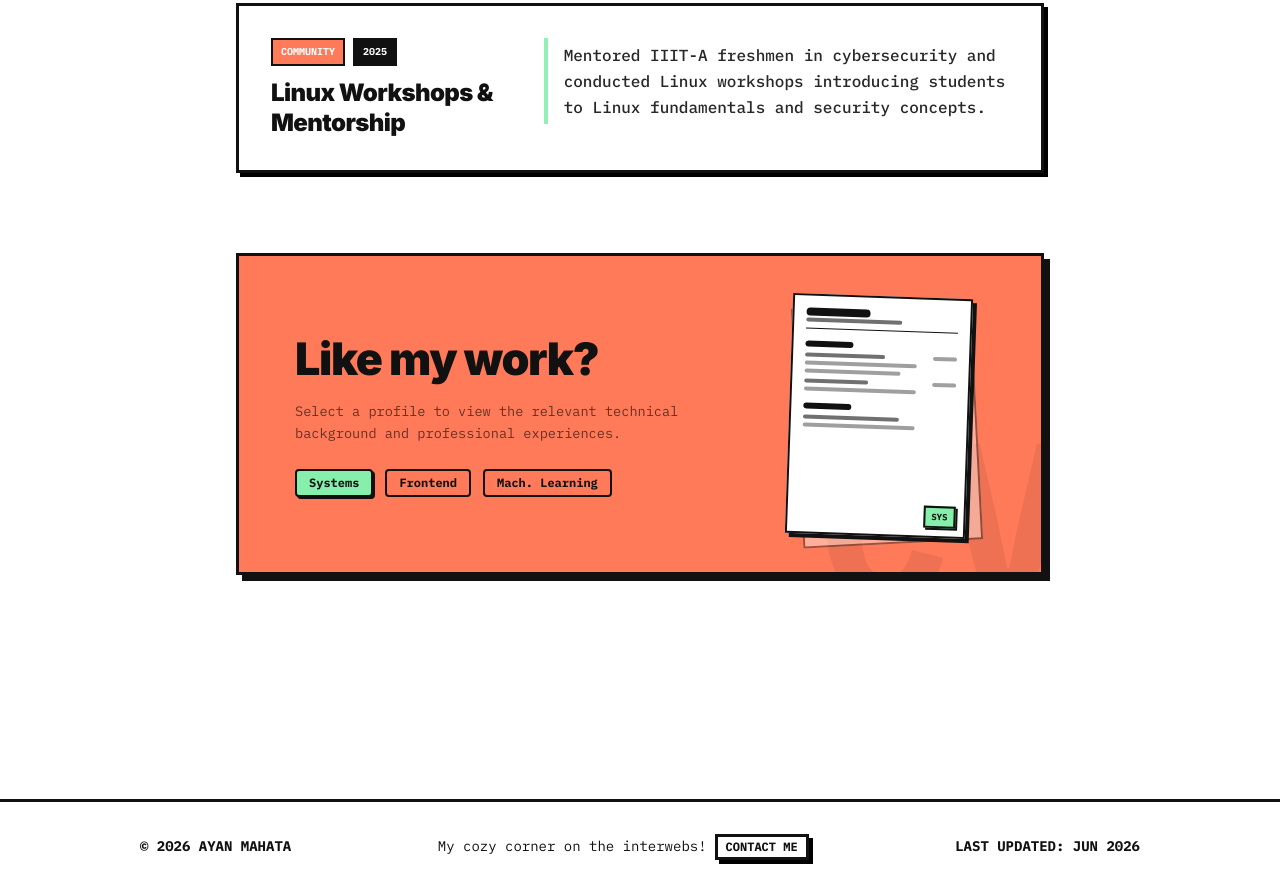
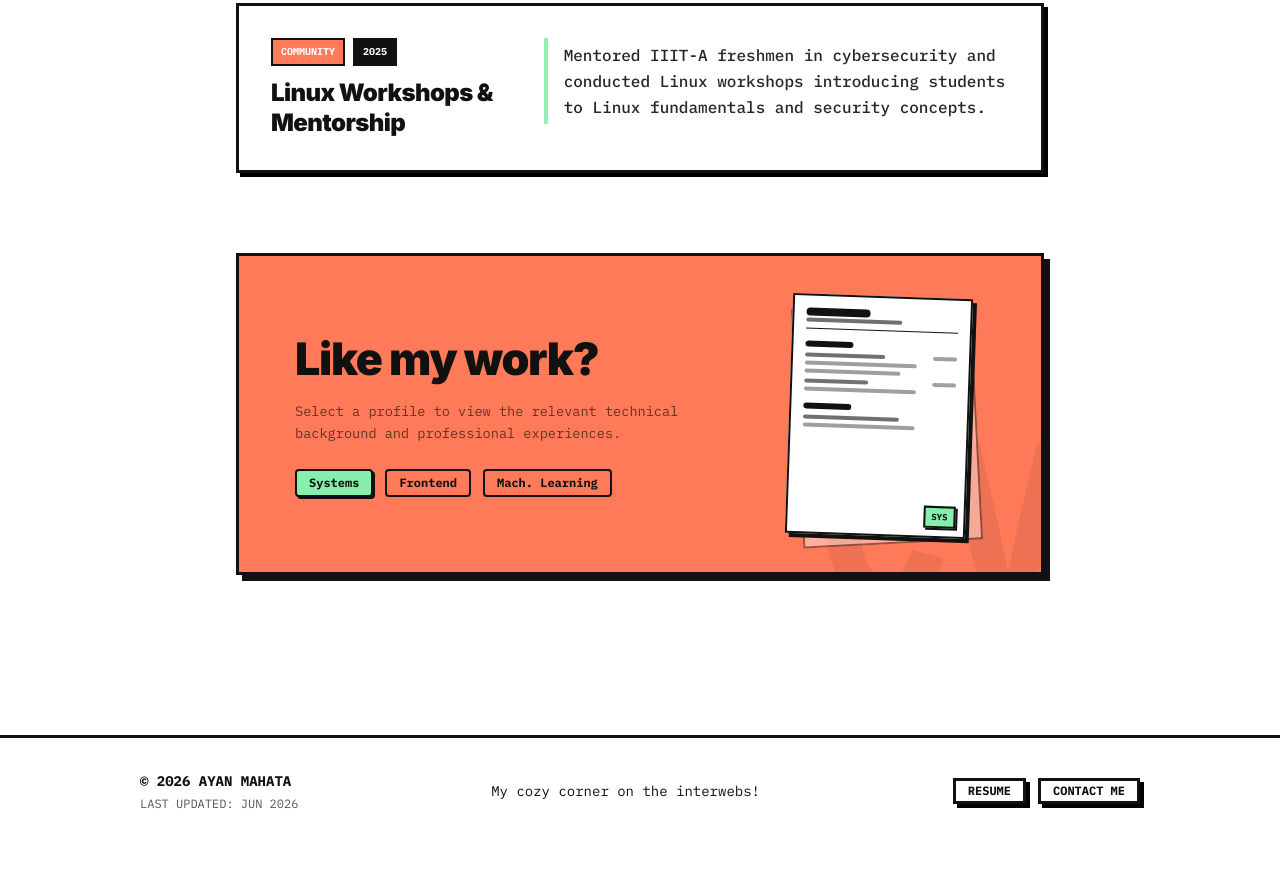
Before and after one commit to RickyTheDude/Portfolio-Website, an Astro site: page /work in a window 1280 px wide. Shown: the part 2961-3853 px from the top of the page. After the commit the page ends 3805 px from the top, so only its background shows below. Built offline with nearby package versions, Linux system fonts and the light colour scheme; Astro itself is replaced by a stand-in of ours.

Commit message:
feat: initialize site layout component and work page template

```diff
--- a/src/layouts/Layout.astro
+++ b/src/layouts/Layout.astro
@@ -121,14 +121,20 @@ const currentPath = Astro.url.pathname;
 
     <!-- Footer -->
     <footer class="site-footer" id="site-footer">
-      <div class="footer-inner">
-        <span class="mono font-bold">&copy; {new Date().getFullYear()} AYAN MAHATA</span>
-        <span class="mono font-light footer-tagline">
-          <span>My cozy corner on the interwebs!</span>
-          <button id="footer-contact-trigger" class="neo-btn font-bold cursor-none" style="padding: 0.25rem 0.5rem; font-size: 0.75rem; font-family: var(--font-mono); line-height: 1;">CONTACT ME</button>
-        </span>
+      <div class="footer-inner flex flex-col md:flex-row justify-between items-center gap-4 w-full">
+        <div class="flex flex-col items-center md:items-start gap-1">
+          <span class="mono font-bold">&copy; {new Date().getFullYear()} AYAN MAHATA</span>
+          <span class="mono font-light text-xs opacity-70">LAST UPDATED: {new Date().toLocaleDateString('en-US', { month: 'short', year: 'numeric' }).toUpperCase()}</span>
+        </div>
 
-        <span class="mono font-bold">LAST UPDATED: {new Date().toLocaleDateString('en-US', { month: 'short', year: 'numeric' }).toUpperCase()}</span>
+        <div class="footer-tagline text-center">
+          <span class="mono font-light hidden md:inline">My cozy corner on the interwebs!</span>
+        </div>
+
+        <div class="flex items-center gap-3">
+          <a href="/work#resume-bento-card" class="neo-btn font-bold cursor-none bg-[var(--color-pink)] hover:bg-[var(--color-cyan)]" style="padding: 0.25rem 0.75rem; font-size: 0.75rem; font-family: var(--font-mono); line-height: 1;">RESUME</a>
+          <button id="footer-contact-trigger" class="neo-btn font-bold cursor-none" style="padding: 0.25rem 0.75rem; font-size: 0.75rem; font-family: var(--font-mono); line-height: 1;">CONTACT ME</button>
+        </div>
       </div>
     </footer>
 
--- a/src/pages/work.astro
+++ b/src/pages/work.astro
@@ -74,7 +74,7 @@ const communityWork = [
 ---
 
 <Layout title="Ayan Mahata — Work">
-  <section class="max-w-5xl mx-auto mb-16 md:mb-24 mt-8 px-4 md:px-8">
+  <section class="max-w-5xl mx-auto mt-8 px-4 md:px-8 pb-8">
 
     <!-- Hero / Title -->
     <div class="mb-16 border-b-4 border-[var(--color-fg)] pb-8">
```
